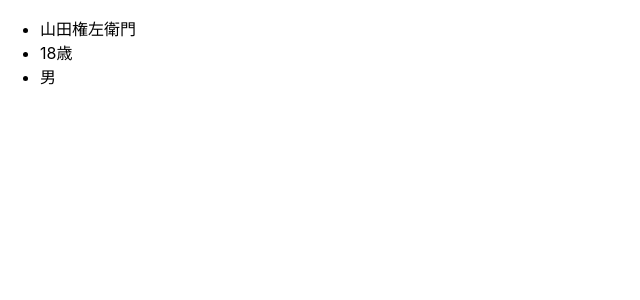
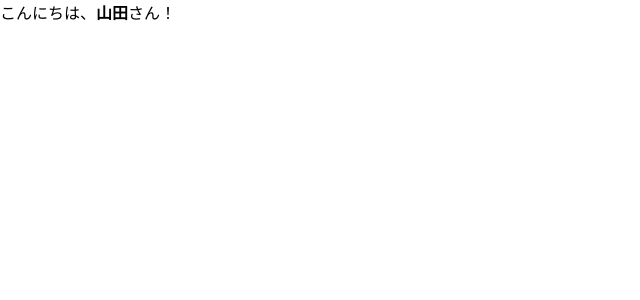
Before and after one commit to hiroyannnn/React-sokushu-, a React (Create React App) app in the folder quick-react/: page / in a window 1280 px wide. Shown: the top 300 px of the page, without its empty margins (0-640 px from the left). Built offline with nearby package versions, Linux system fonts and the light colour scheme.

Commit message:
children

```diff
--- /dev/null
+++ b/quick-react/src/MyHelloConponent.js
@@ -0,0 +1,7 @@
+import React, { Component } from 'react';
+
+export default class MyHelloConponent extends Component {
+    render() {
+        return <div>こんにちは、{this.props.children}さん！</div>;
+    }
+}
--- a/quick-react/src/index.js
+++ b/quick-react/src/index.js
@@ -6,6 +6,7 @@ import * as serviceWorker from './serviceWorker';
 import MyHello from './MyHello';
 import MyType from './MyType';
 import MyAttrMulti from './MyAttrMulti';
+import MyHelloConponent from './MyHelloConponent';
 // multi
 const data = {
     name: '山田権左衛門',
@@ -40,7 +41,13 @@ ReactDOM.render(
     // </div>,
 
     // multi
-    <MyAttrMulti {...data} />,
+    // <MyAttrMulti {...data} />,
+
+    // children
+    <MyHelloConponent>
+        <b>山田</b>
+    </MyHelloConponent>,
+
     document.getElementById('root')
 
 );
```
